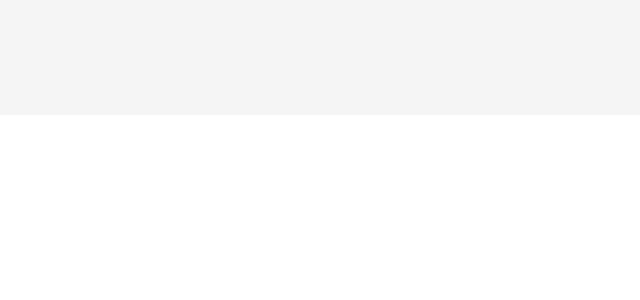
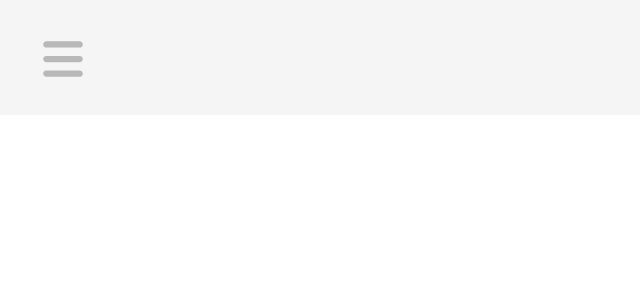
Before and after one commit to TheHammad7/SEPP-Prototype, a React (Vite) app in the folder Frontend/: page / in a window 1280 px wide. Shown: the top 300 px of the page, without its empty margins (0-640 px from the left). Built offline with nearby package versions, Linux system fonts and the light colour scheme.

Commit message:
Add menu icon to the banner

```diff
--- a/Frontend/src/App.css
+++ b/Frontend/src/App.css
@@ -1,7 +1,7 @@
 body {
   display: flex;
-  justify-content: center; /* Centers horizontally */
-  align-items: flex-start; /* Keeps it aligned at the top */
+  justify-content: center; /* Centers screen horizontally */
+  align-items: flex-start; /* Keeps our screen aligned at the top */
   margin: 0;
   background-color: #D9D9D9; /* Optional background */
 }
@@ -13,14 +13,54 @@ body {
 }
 
 .PageHeader {
+  position: relative;
   width: 1280px;
   height: 250px;
   flex-shrink: 0;
 }
 
 .Banner {
+  position: relative;
   width: 1280px;
   height: 115px;
   flex-shrink: 0;
   background: #F5F5F5;
 }
+
+.Menu {
+  position: absolute;
+  background-color: transparent;
+  border: none;
+  width: 60px;
+  height: 60px;
+  top: 29px;
+  left: 33px;
+  cursor: pointer;
+  display: flex;
+  align-items: center;
+  justify-content: center;
+  padding: 8px;
+  border-radius: 50%;
+  transition: transform 0.2s ease-in-out, background-color 0.2s ease-in-out;
+}
+
+.Menu:hover {
+  transform: scale(1.1);
+  background-color: rgba(0, 0, 0, 0.05);
+  border-radius: 50%;
+}
+
+.Menu:focus {
+  outline: none;
+  box-shadow: 0 0 4px rgba(0, 0, 0, 0.4);
+}
+
+.Menu-icon {
+  width: 50px;
+  height: 50px;
+  transition: opacity 0.2s ease-in-out;
+}
+
+.Menu:hover .Menu-icon {
+  opacity: 0.8;
+}
--- a/Frontend/src/App.jsx
+++ b/Frontend/src/App.jsx
@@ -1,13 +1,21 @@
 import './App.css'
 
+import MenuIcon from './assets/Mingcute Menu Fill.svg';
+
 function App() {
+
+  const handleMenuClick = (event) => {
+    event.currentTarget.blur(); // Removes focus from the button
+  };
 
   return (
 
     <div className="MacbookAir1">
       <div className="PageHeader">
         <div className='Banner'>
-
+        <button className="Menu" onClick={handleMenuClick}>
+          <img src={MenuIcon} alt="Menu" className="Menu-icon" />
+        </button>
         </div>
       </div>
     </div>
```
Also changed, not shown: Frontend/src/assets/Mingcute Menu Fill.svg (added).
